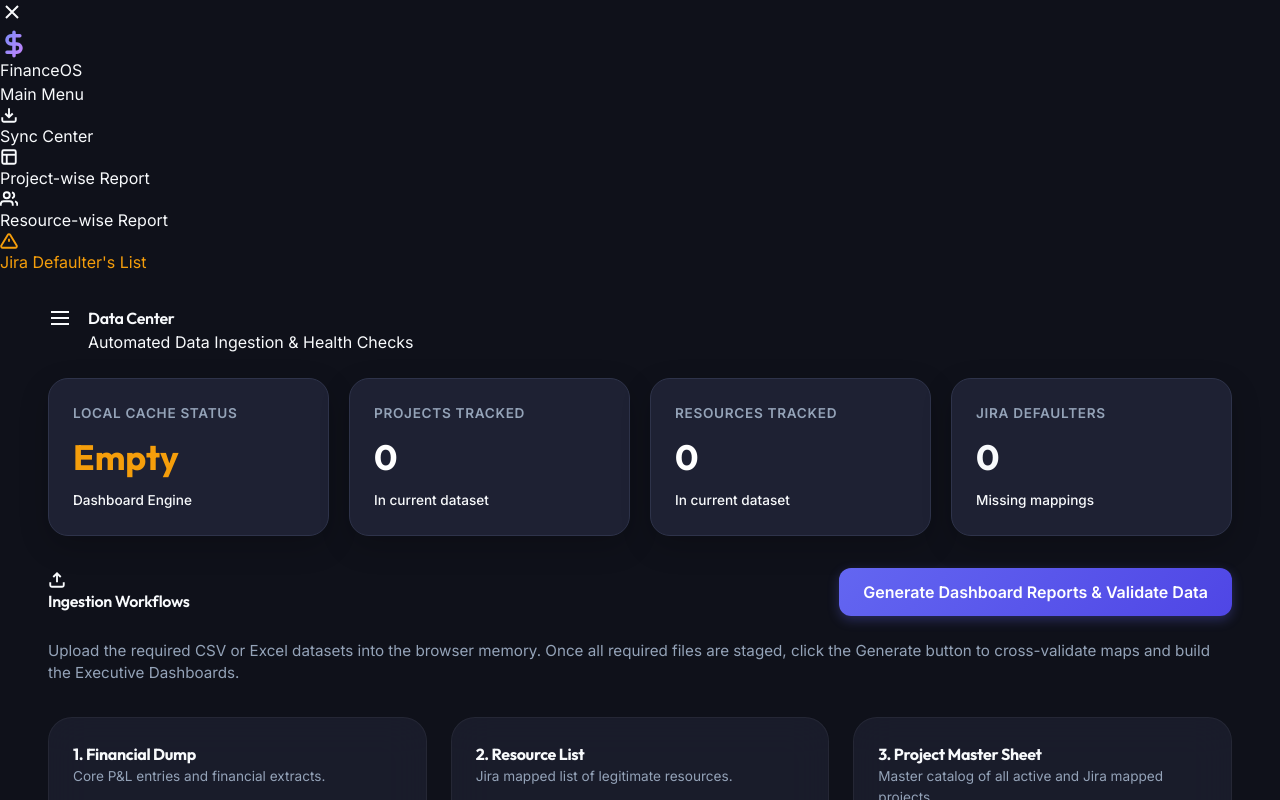
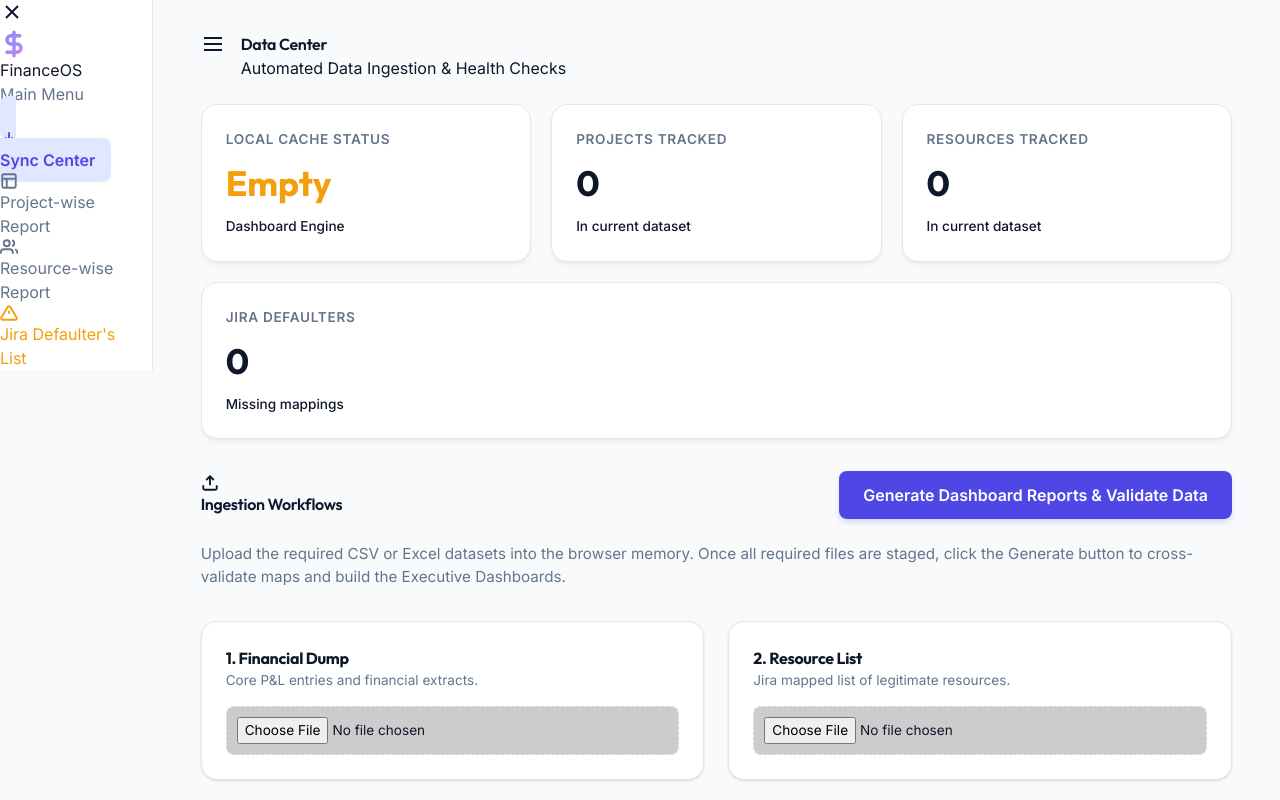
Before and after one commit to aditya1279kadam-dotcom/finance-os, an Angular app in the folder frontend/: page / in a window 1280 px wide. Shown: the top 800 px of the page. Built offline with nearby package versions, Linux system fonts and the light colour scheme.

Commit message:
feat: Initialize Angular frontend project with core layout and global styling.

```diff
--- a/frontend/angular.json
+++ b/frontend/angular.json
@@ -32,7 +32,12 @@
             "styles": [
               "src/styles.css"
             ],
-            "scripts": []
+            "scripts": [],
+            "optimization": {
+              "fonts": {
+                "inline": false
+              }
+            }
           },
           "configurations": {
             "production": {
--- a/frontend/src/app/app.component.ts
+++ b/frontend/src/app/app.component.ts
@@ -1,22 +1,12 @@
 import { Component } from '@angular/core';
 import { RouterOutlet } from '@angular/router';
-import { SidebarComponent } from './components/sidebar/sidebar.component';
 
 @Component({
   selector: 'app-root',
   standalone: true,
-  imports: [RouterOutlet, SidebarComponent],
-  template: `
-    <app-sidebar #sidebar></app-sidebar>
-    <main class="main-content">
-      <!-- We can pass down the sidebar reference via a service or router-outlet event,
-           but for simplicity, children can just be wrapped or emit to standard container.
-           We'll simply let children layout themselves exactly as in Vanilla via robust CSS -->
-      <router-outlet (activate)="onActivate($event, sidebar)"></router-outlet>
-    </main>
-  `,
+  imports: [RouterOutlet],
+  template: `<router-outlet></router-outlet>`,
   styles: [`
-    /* Ensure the host takes full width/height similar to body in vanilla */
     :host {
       display: block;
       width: 100%;
@@ -24,12 +14,4 @@ import { SidebarComponent } from './components/sidebar/sidebar.component';
     }
   `]
 })
-export class AppComponent {
-  onActivate(componentRef: any, sidebarRef: SidebarComponent) {
-    if (componentRef.toggleSidebar) {
-      componentRef.toggleSidebar.subscribe(() => {
-        sidebarRef.openSidebar();
-      });
-    }
-  }
-}
+export class AppComponent { }
--- /dev/null
+++ b/frontend/src/app/components/layout/layout.component.html
@@ -0,0 +1 @@
+<p>layout works!</p>
--- /dev/null
+++ b/frontend/src/app/components/layout/layout.component.ts
@@ -0,0 +1,53 @@
+import { Component, HostListener } from '@angular/core';
+import { RouterOutlet } from '@angular/router';
+import { SidebarComponent } from '../sidebar/sidebar.component';
+
+@Component({
+  selector: 'app-layout',
+  standalone: true,
+  imports: [RouterOutlet, SidebarComponent],
+  template: `
+    <app-sidebar #sidebar></app-sidebar>
+    <main class="main-content">
+       <router-outlet (activate)="onActivate($event, sidebar)"></router-outlet>
+    </main>
+  `,
+  styles: [`
+    :host {
+      display: flex;
+      width: 100%;
+      min-height: 100vh;
+      background-color: var(--bg-dark);
+    }
+    .main-content {
+      flex-grow: 1;
+      padding: 32px 48px;
+      max-width: 1600px;
+      margin: 0 auto;
+      transition: all 0.3s ease;
+    }
+    @media (max-width: 768px) {
+      .main-content {
+        padding: 24px 20px;
+      }
+    }
+  `]
+})
+export class LayoutComponent {
+
+  // This listens for any custom 'toggleSidebar' events emitted globally or on the window
+  @HostListener('window:toggleSidebar', ['$event'])
+  onToggleSidebar(event: any, sidebarRef: any) {
+    // If the children broadcasted it globally via window
+    // We will handle it below in onActivate more reactively, but this is a fallback
+  }
+
+  onActivate(componentRef: any, sidebarRef: SidebarComponent) {
+    if (componentRef.toggleSidebar) {
+      // Unsubscribe from previous if existed to avoid memory leaks? Handled by router automatically
+      componentRef.toggleSidebar.subscribe(() => {
+        sidebarRef.openSidebar();
+      });
+    }
+  }
+}
--- a/frontend/src/styles.css
+++ b/frontend/src/styles.css
@@ -3,17 +3,25 @@
 @tailwind utilities;
 
 :root {
-  --bg-dark: #0f111a;
-  --bg-panel: #1e2133;
-  --border: #2e334a;
-  --text-primary: #f8fafc;
-  --text-muted: #94a3b8;
-  --accent-gold: transparent; /* No longer using gold */
+  --bg-dark: #f8fafc;
+  /* Light theme background */
+  --bg-panel: #ffffff;
+  /* White cards */
+  --border: #e2e8f0;
+  /* Light gray border */
+  --text-primary: #0f172a;
+  /* Slate 900 for primary text */
+  --text-muted: #64748b;
+  /* Slate 500 for muted text */
+  --accent-gold: transparent;
   --accent-blue: transparent;
-  --hover-highlight: rgba(129, 140, 248, 0.1);
+  --hover-highlight: #f1f5f9;
+  /* Slate 100 on hover */
   --success: #10b981;
   --warning: #f59e0b;
   --danger: #ef4444;
+  --primary: #4f46e5;
+  /* Indigo primary brand color */
 }
 
 body {
@@ -24,7 +32,11 @@ body {
   -webkit-font-smoothing: antialiased;
 }
 
-h1, h2, h3, h4, .outfit-font {
+h1,
+h2,
+h3,
+h4,
+.outfit-font {
   font-family: 'Outfit', sans-serif;
   font-weight: 600;
   color: var(--text-primary);
@@ -43,15 +55,16 @@ h1, h2, h3, h4, .outfit-font {
   min-width: 250px;
   background-color: var(--bg-panel);
   border: 1px solid var(--border);
-  border-radius: 20px;
+  border-radius: 16px;
   padding: 24px;
-  box-shadow: 0 10px 30px rgba(0, 0, 0, 0.2);
-  transition: transform 0.2s ease;
+  box-shadow: 0 4px 6px -1px rgb(0 0 0 / 0.05), 0 2px 4px -2px rgb(0 0 0 / 0.05);
+  transition: transform 0.2s ease, box-shadow 0.2s ease;
 }
 
 .kpi-panel:hover {
   transform: translateY(-2px);
-  border-color: rgba(129, 140, 248, 0.5); /* subtle accent on hover */
+  box-shadow: 0 10px 15px -3px rgb(0 0 0 / 0.1), 0 4px 6px -4px rgb(0 0 0 / 0.1);
+  border-color: #cbd5e1;
 }
 
 .kpi-panel .tag {
@@ -67,7 +80,7 @@ h1, h2, h3, h4, .outfit-font {
   font-size: 2.2rem;
   font-weight: 700;
   font-family: 'Outfit', sans-serif;
-  color: #fff;
+  color: var(--text-primary);
   margin-bottom: 6px;
 }
 
@@ -80,47 +93,52 @@ h1, h2, h3, h4, .outfit-font {
 }
 
 /* Base button replacing btn-gold */
-.btn-gold {
-  background: linear-gradient(135deg, #6366f1 0%, #4f46e5 100%);
+.btn-gold,
+.btn-primary {
+  background: var(--primary);
   color: white;
   border: none;
   padding: 10px 20px;
-  border-radius: 12px;
+  border-radius: 8px;
   font-weight: 600;
   cursor: pointer;
   transition: all 0.2s ease;
   font-family: 'Inter', sans-serif;
-  box-shadow: 0 4px 12px rgba(99, 102, 241, 0.3);
+  box-shadow: 0 4px 6px -1px rgba(79, 70, 229, 0.2);
 }
 
-.btn-gold:hover {
-  background: linear-gradient(135deg, #818cf8 0%, #6366f1 100%);
+.btn-gold:hover,
+.btn-primary:hover {
+  background: #4338ca;
+  /* Darker indigo */
   transform: translateY(-1px);
+  box-shadow: 0 6px 8px -1px rgba(79, 70, 229, 0.3);
 }
 
 .btn-ghost {
-  background: transparent;
+  background: white;
   color: var(--text-primary);
   border: 1px solid var(--border);
   padding: 10px 20px;
-  border-radius: 12px;
-  font-weight: 500;
+  border-radius: 8px;
+  font-weight: 600;
   cursor: pointer;
   transition: all 0.2s ease;
+  box-shadow: 0 1px 2px 0 rgb(0 0 0 / 0.05);
 }
 
 .btn-ghost:hover {
-  background: rgba(255, 255, 255, 0.05);
-  border-color: var(--text-muted);
+  background: var(--hover-highlight);
+  border-color: #cbd5e1;
 }
 
 .glass-panel {
-  background: rgba(30, 33, 51, 0.7);
-  backdrop-filter: blur(20px);
-  border: 1px solid rgba(255, 255, 255, 0.05);
-  border-radius: 24px;
+  background: #ffffff;
+  border: 1px solid var(--border);
+  border-radius: 16px;
   padding: 24px;
-  margin-bottom: 24px; /* Default margin, adjust when nesting */
+  margin-bottom: 24px;
+  box-shadow: 0 1px 3px 0 rgb(0 0 0 / 0.1), 0 1px 2px -1px rgb(0 0 0 / 0.1);
 }
 
 /* Category cards grid */
@@ -133,8 +151,9 @@ h1, h2, h3, h4, .outfit-font {
 .data-table-container {
   background-color: var(--bg-panel);
   border: 1px solid var(--border);
-  border-radius: 24px;
+  border-radius: 16px;
   overflow: hidden;
+  box-shadow: 0 4px 6px -1px rgb(0 0 0 / 0.05);
 }
 
 .compact-table {
@@ -144,7 +163,7 @@ h1, h2, h3, h4, .outfit-font {
 }
 
 .compact-table th {
-  background-color: rgba(0, 0, 0, 0.2);
+  background-color: var(--bg-dark);
   color: var(--text-muted);
   font-weight: 600;
   text-transform: uppercase;
@@ -173,10 +192,26 @@ h1, h2, h3, h4, .outfit-font {
   font-size: 0.75rem;
   font-weight: 600;
 }
-.margin-excellent { background: rgba(16, 185, 129, 0.15); color: #34d399; }
-.margin-good { background: rgba(59, 130, 246, 0.15); color: #60a5fa; }
-.margin-warning { background: rgba(245, 158, 11, 0.15); color: #fbbf24; }
-.margin-danger { background: rgba(239, 68, 68, 0.15); color: #f87171; }
+
+.margin-excellent {
+  background: #dcfce7;
+  color: #166534;
+}
+
+.margin-good {
+  background: #dbeafe;
+  color: #1e40af;
+}
+
+.margin-warning {
+  background: #fef3c7;
+  color: #92400e;
+}
+
+.margin-danger {
+  background: #fee2e2;
+  color: #991b1b;
+}
 
 .status-indicator {
   display: inline-flex;
@@ -189,22 +224,31 @@ h1, h2, h3, h4, .outfit-font {
   height: 8px;
   border-radius: 50%;
 }
-.status-dot.active { background-color: var(--success); }
-.status-dot.closed { background-color: var(--text-muted); }
+
+.status-dot.active {
+  background-color: var(--success);
+}
+
+.status-dot.closed {
+  background-color: var(--text-muted);
+}
 
 /* Sidebar Layout Core */
 .app-layout {
   display: flex;
   min-height: 100vh;
 }
+
 .sidebar-wrapper {
   transition: width 0.3s ease;
   flex-shrink: 0;
 }
+
 .main-content {
   flex-grow: 1;
   padding: 32px 48px;
-  max-width: 1600px; /* Optional max-width for very wide screens */
+  max-width: 1600px;
+  /* Optional max-width for very wide screens */
   margin: 0 auto;
 }
 
@@ -233,19 +277,55 @@ h1, h2, h3, h4, .outfit-font {
   letter-spacing: 0.05em;
 }
 
-.filter-group select, .filter-group input {
-  background-color: rgba(0, 0, 0, 0.2);
+.filter-group select,
+.filter-group input {
+  background-color: white;
   border: 1px solid var(--border);
   color: var(--text-primary);
   padding: 10px 16px;
-  border-radius: 12px;
+  border-radius: 8px;
   font-size: 0.9rem;
   font-weight: 500;
   outline: none;
-  transition: border-color 0.2s;
+  transition: border-color 0.2s, box-shadow 0.2s;
   font-family: inherit;
+  box-shadow: 0 1px 2px 0 rgb(0 0 0 / 0.05);
 }
 
-.filter-group select:focus, .filter-group input:focus {
-  border-color: #818cf8;
+.filter-group select:focus,
+.filter-group input:focus {
+  border-color: var(--primary);
+  box-shadow: 0 0 0 1px var(--primary);
 }
+
+/* Sidebar Specific Light Theme Adjustments */
+.sidebar {
+  background-color: #ffffff;
+  border-right: 1px solid var(--border);
+}
+
+.sidebar .logo {
+  color: var(--text-primary);
+}
+
+.sidebar .nav-label {
+  color: var(--text-muted);
+}
+
+.sidebar .nav-item {
+  color: var(--text-muted);
+  border-radius: 8px;
+  padding: 12px 16px;
+}
+
+.sidebar .nav-item:hover {
+  background-color: var(--hover-highlight);
+  color: var(--text-primary);
+}
+
+.sidebar .nav-item.active {
+  background-color: #e0e7ff;
+  /* light indigo */
+  color: var(--primary);
+  font-weight: 600;
+}
```
Also changed, not shown: frontend/src/app/app.routes.ts (+11 -4 lines), frontend/src/app/components/layout/layout.component.css (added), 1 other file (tests, documents, lock files or other folders). Lines whose indentation alone changed are shown as unchanged.
